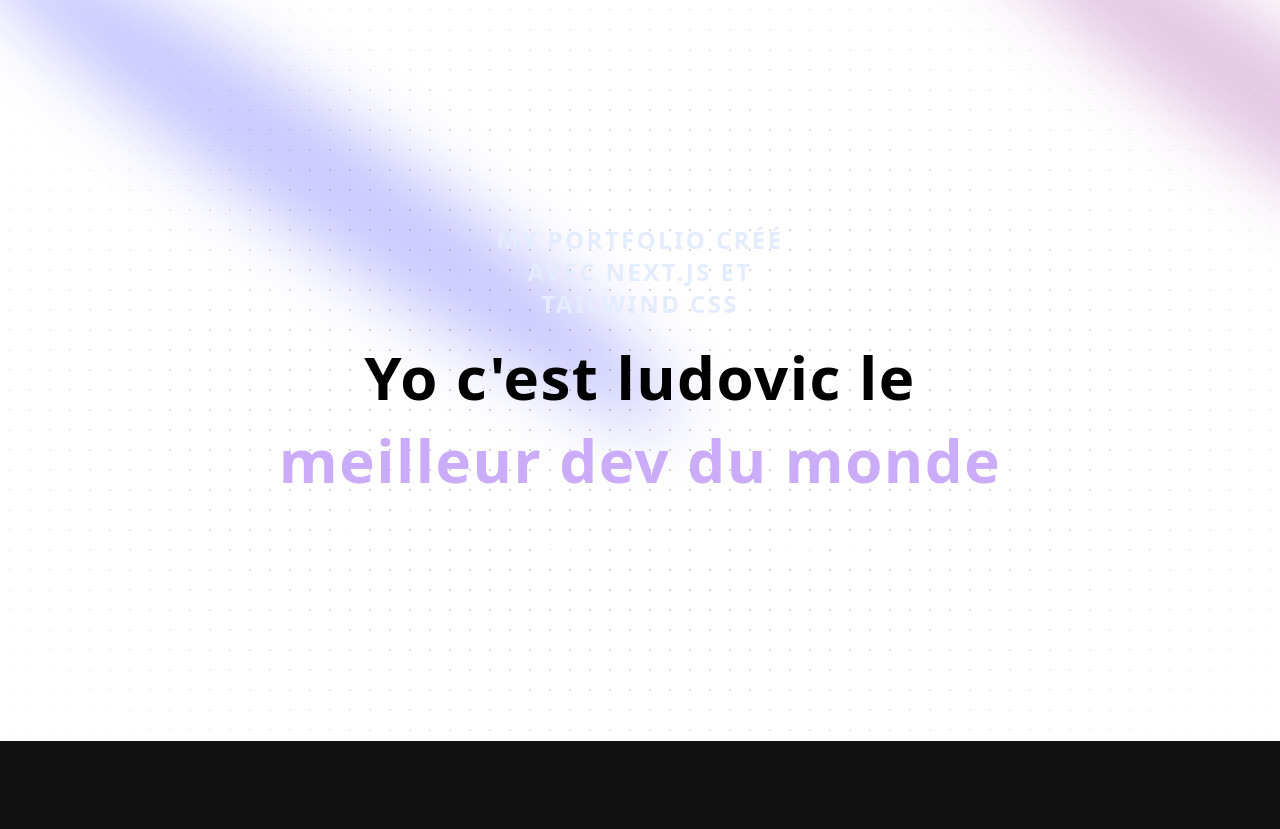
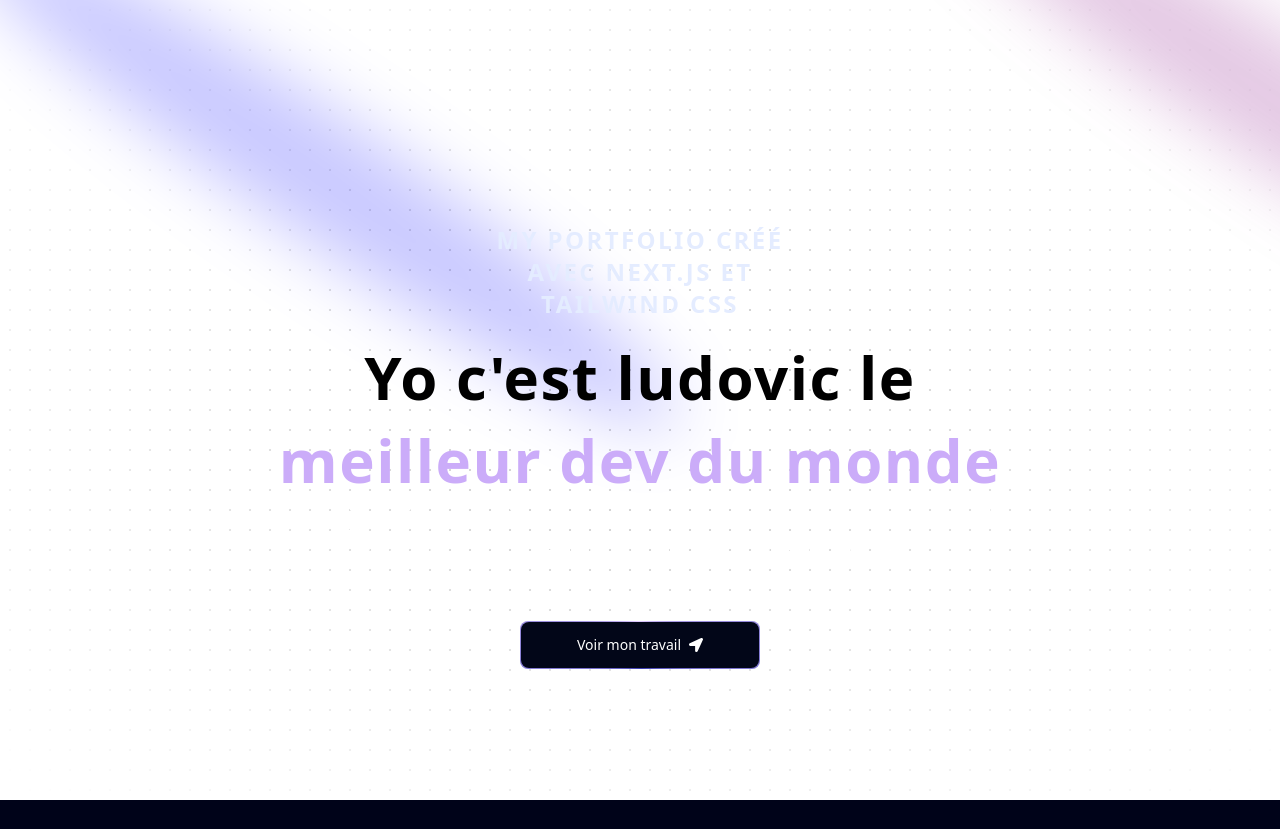
Before and after one commit to Pirodax/myportfolionextjs, a Next.js app: page / in a window 1280 px wide. Before the commit the page ends 800 px from the top, so only its background shows below. Built offline with nearby package versions, Linux system fonts and the light colour scheme.

Commit message:
ajout du MagicButton

```diff
--- a/app/globals.css
+++ b/app/globals.css
@@ -33,6 +33,16 @@
   100% {
     opacity: 1;
     transform: translate(-50%, -40%) scale(1);
+  }
+}
+@layer utilities {
+  /* === Shimmer animation for the Majicbutton === */
+  @keyframes shimmer {
+    from { background-position: 0 0; }
+    to   { background-position: -200% 0; }
+  }
+  .animate-shimmer {
+    animation: shimmer 2s linear infinite;
   }
 }
 /*---------------*/
--- a/components/Hero.tsx
+++ b/components/Hero.tsx
@@ -4,6 +4,8 @@
 
 import { TextGenerateEffect } from "./ui/text-generate-effect";
 import { TextGenerateEffectDemo } from './TextGenerateEffectDemo';
+import MagicButton from './ui/MagicButton';
+import { FaLocationArrow } from 'react-icons/fa';
 
 
 const Hero = () => {
@@ -46,6 +48,15 @@
                 <p className = "text-center md:tracking-wider text-sm mb-4 md:text-lg lg:text-2xl">
                     hello, je suis Ludovic, un développeur web passionné par la création d'expériences numériques uniques.
                 </p>
+                <a href="about">
+                    <MagicButton
+                     title="Voir mon travail "
+                     icon={<FaLocationArrow/>}
+                     possition='rigth'
+
+                    />
+                </a>
+
             </div>
 
         </div>
--- /dev/null
+++ b/components/ui/MagicButton.tsx
@@ -0,0 +1,24 @@
+import React from 'react'
+
+
+
+
+const MagicButton = ({
+  title, icon , possition , handleclick, otherClasses
+}: {
+  title: string; icon: React.ReactNode; possition: string; handleclick?: () => void; otherClasses?: string ;
+}) => {
+  return (
+    <button className="relative inline-flex h-12 w-full overflow-hidden rounded-lg p-[1px] focus:outline-none md:w-60 md:mt-10 ">
+        <span className="absolute inset-[-1000%] animate-[spin_2s_linear_infinite] bg-[conic-gradient(from_90deg_at_50%_50%,#E2CBFF_0%,#393BB2_50%,#E2CBFF_100%)]" />
+        <span className={`inline-flex h-full w-full cursor-pointer items-center justify-center rounded-lg bg-slate-950 px-7 py-1 text-sm font-medium text-white backdrop-blur-3xl gap-2 ${otherClasses}`}>
+          {possition === 'left' && icon}
+          {title}
+          {possition === 'rigth' && icon}
+
+        </span>
+      </button>
+  )
+}
+
+export default MagicButton
--- a/package.json
+++ b/package.json
@@ -16,6 +16,7 @@
     "next-themes": "^0.4.6",
     "react": "^19.0.0",
     "react-dom": "^19.0.0",
+    "react-icons": "^5.5.0",
     "tailwind-merge": "^3.2.0",
     "tailwindcss-animate": "^1.0.7"
   },
```
Also changed, not shown: 2 other files (tests, documents, lock files or other folders).
